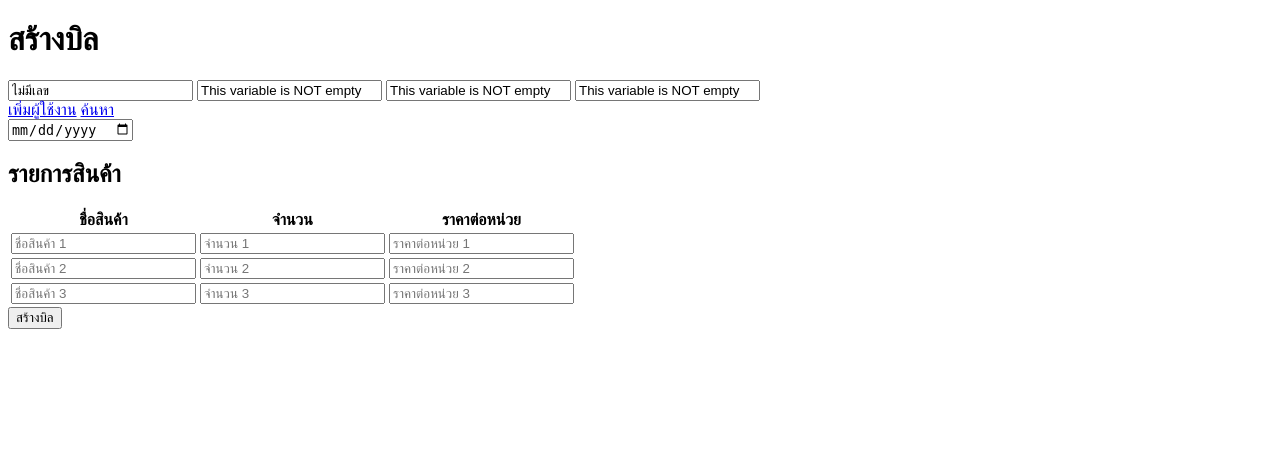
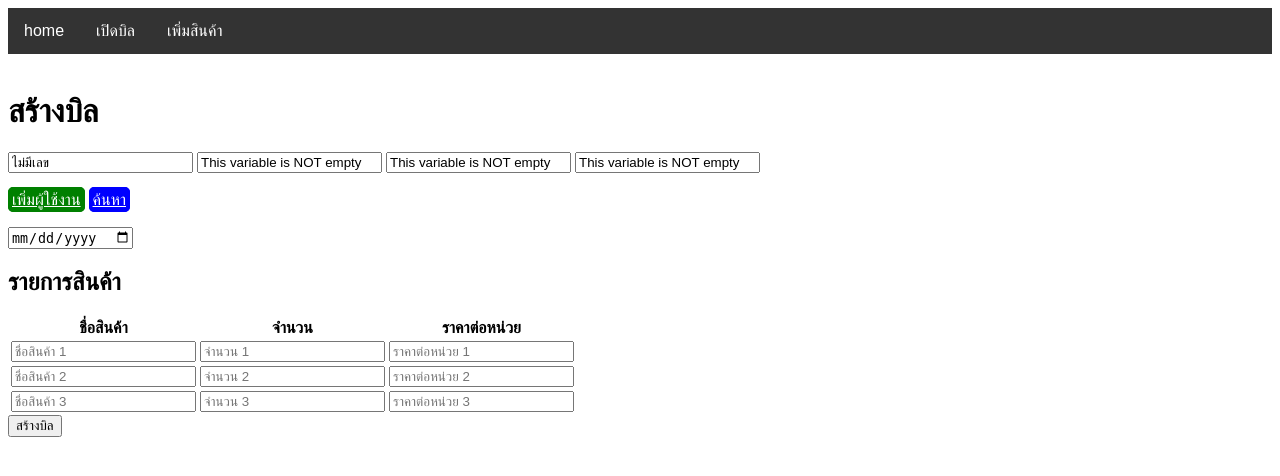
Before and after one commit to nackthepot/systemphp, a PHP site: page /new2.php in a window 1280 px wide. Shown: the top 476 px of the page. Run offline with PHP 8.4, Linux system fonts and the light colour scheme; data that the repository does not hold is empty.

Commit message:
เริ่มมีระบบ css
มีทำ dropdown เพิ่มเติม

```diff
--- /dev/null
+++ b/css/style.css
@@ -0,0 +1,21 @@
+body{
+  background-color: white;
+}
+
+.btn1{
+  border: 1px solid green;
+  border-radius: 5px;
+  background-color: green;
+  padding: 3px;
+  margin-top: 10px;
+  color: #fff;
+}
+
+.btn2{
+  border: 1px solid blue;
+  border-radius: 5px;
+  background-color: blue;
+  padding: 3px;
+  margin-top: 10px;
+  color: #fff;
+}
--- a/home.php
+++ b/home.php
@@ -82,5 +82,9 @@ tr {
         include("php/frist_preview.php")
     ?>
 
+
+
+
+
 </body>
 </html>
--- a/new2.php
+++ b/new2.php
@@ -1,13 +1,16 @@
 <?php
     include("php/connectdb.php")
 ?>
+
 <!DOCTYPE html>
 <html lang="en">
 <head>
   <meta charset="UTF-8">
+  <link rel="stylesheet" href="css/style.css">
   <title>สร้างบิล</title>
 </head>
 <body>
+<?php include("php/menu.php") ?><br>
   <h1>สร้างบิล</h1>
 
   <form action="new.php" method="post">
@@ -18,14 +21,14 @@ $customer_id = isset($_GET['customer_id']) ? $_GET['customer_id'] : "ไม่
 // ตรวจสอบว่ามีค่าหรือไม่
 if ($customer_id) {
   // มีค่า ให้ echo 55
-  $query = "SELECT * FROM customer WHERE customer_id = '$customer_id'";
+  $query = "SELECT * FROM customers WHERE customer_id = '$customer_id'";
   $result = mysqli_query($conn, $query);
   if (mysqli_num_rows($result) > 0) {
     while ($row = mysqli_fetch_array($result)) {
       //echo $row['name'] . " " . $row['address']. " " . $row['phone'];
-      $name = $row['name'];
-      $address = $row['address'];
-      $phone = $row['phone'];
+      $name = $row['customer_name'];
+      $address = $row['customer_address'];
+      $phone = $row['customer_phone'];
     }
 } else {
   // ไม่มีค่า ให้ echo ค่าเริ่มต้น
@@ -38,8 +41,10 @@ if ($customer_id) {
     <input type="text" name="customer_name" value="<?php  if(isset($name)){echo $name; } else{echo"This variable is NOT empty";} ?>">
     <input type="text" name="address" value="<?php  if(isset($address)){echo $address; } else{echo"This variable is NOT empty";} ?>">
     <input type="text" name="phone" value="<?php  if(isset($phone)){echo $phone; } else{echo"This variable is NOT empty";} ?>"><br>
-    <a class='btn btn1' href='add_customer.php'>เพิ่มผู้ใช้งาน</a>
-    <a class='btn btn1' href='customer.php'>ค้นหา</a>
+    <br>
+    <a class='btn1' href='add_customer.php'>เพิ่มผู้ใช้งาน</a>
+    <a class='btn2' href='customer.php'>ค้นหา</a>
+    <br>
     <br>
     <input type="date" name="date_of_issue" placeholder="วันที่ออกบิล">
 
--- a/php/menu.php
+++ b/php/menu.php
@@ -1,5 +1,97 @@
+<!DOCTYPE html>
+<html lang="en">
+<head>
+    <meta charset="UTF-8">
+    <meta name="viewport" content="width=device-width, initial-scale=1.0">
+    <link rel="stylesheet" href="css/style.css">
+<style>
+            /* Navbar container */
+            .navbar {
+            overflow: hidden;
+            background-color: #333;
+            font-family: Arial;
+          }
+
+          /* Links inside the navbar */
+          .navbar a {
+            float: left;
+            font-size: 16px;
+            color: white;
+            text-align: center;
+            padding: 14px 16px;
+            text-decoration: none;
+          }
+
+          /* The dropdown container */
+          .dropdown {
+            float: left;
+            overflow: hidden;
+          }
+
+          /* Dropdown button */
+          .dropdown .dropbtn {
+            font-size: 16px;
+            border: none;
+            outline: none;
+            color: white;
+            padding: 14px 16px;
+            background-color: inherit;
+            font-family: inherit; /* Important for vertical align on mobile phones */
+            margin: 0; /* Important for vertical align on mobile phones */
+          }
+
+          /* Add a red background color to navbar links on hover */
+          .navbar a:hover, .dropdown:hover .dropbtn {
+            background-color: red;
+          }
+
+          /* Dropdown content (hidden by default) */
+          .dropdown-content {
+            display: none;
+            position: absolute;
+            background-color: #f9f9f9;
+            min-width: 160px;
+            box-shadow: 0px 8px 16px 0px rgba(0,0,0,0.2);
+            z-index: 1;
+          }
+
+          /* Links inside the dropdown */
+          .dropdown-content a {
+            float: none;
+            color: black;
+            padding: 12px 16px;
+            text-decoration: none;
+            display: block;
+            text-align: left;
+          }
+
+          /* Add a grey background color to dropdown links on hover */
+          .dropdown-content a:hover {
+            background-color: #ddd;
+          }
+
+          /* Show the dropdown menu on hover */
+          .dropdown:hover .dropdown-content {
+            display: block;
+          }
+</style>
+</head>
+<body>
+</div>
+<div class="navbar">
 <a href="home.php">home</a>
-<a href="add.php">แอดสินค้า</a>
-<a href="add_product_price.php">เพิ่มราคา</a>
-<a href="stock.php">เพิ่มตำแหน่งสต๊อก</a>
-<a href="multi_add.php">เพิ่มสินค้าหลายรายการ</a>
+<a href="new2.php">เปิดบิล</a>
+  <div class="dropdown">
+    <button class="dropbtn">เพิ่มสินค้า
+      <i class="fa fa-caret-down"></i>
+    </button>
+    <div class="dropdown-content">
+    <a href="add_product_price.php">เพิ่มราคา</a>
+    <a href="multi_add.php">เพิ่มสินค้าหลายรายการ</a>
+    <a href="add.php">แอดสินค้า</a>
+    </div>
+  </div>
+</div>
+
+</body>
+</html>
```
Also changed, not shown: add_customer.php (+6 -4 lines), customer.php (+8 -6 lines), index.php (added, +111 -0 lines), test.php (added, +77 -0 lines).
